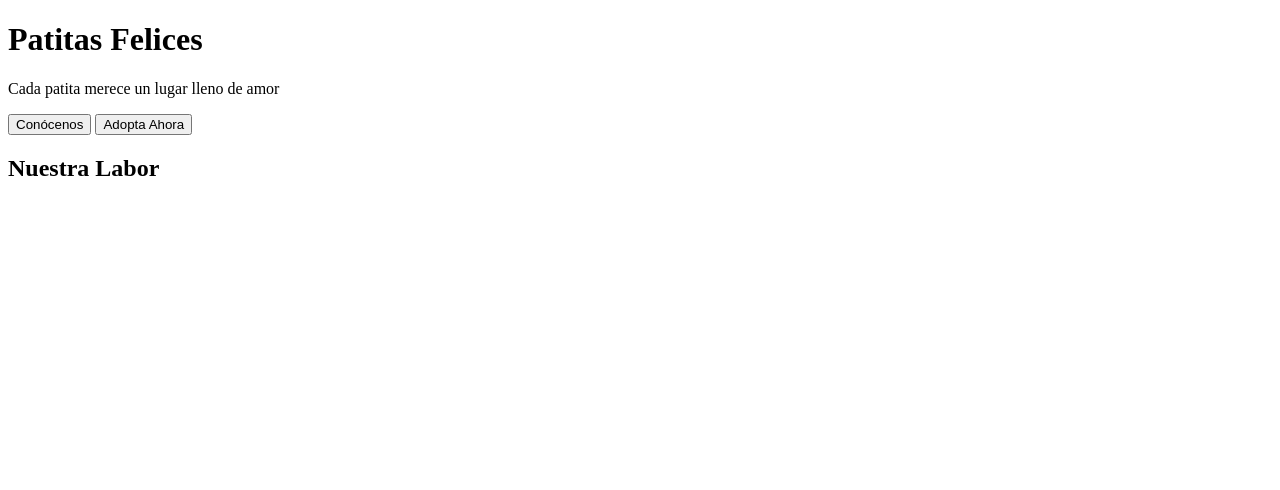
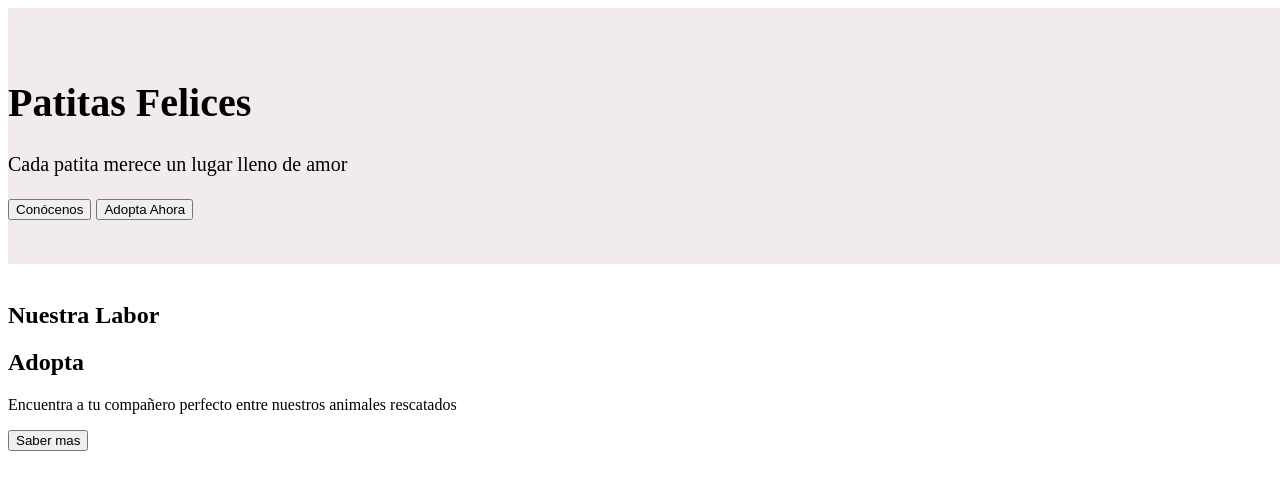
Before and after one commit to shirlyk89/Proyecto-HTML-CSS_SHIRLY-LEAL, a plain HTML site: page index.html in a window 1280 px wide. Drawn offline with Linux system fonts and the light colour scheme.

Commit message:
chore: Inicio de estructura basica de html

```diff
--- a/index.html
+++ b/index.html
@@ -4,7 +4,7 @@
     <meta charset="UTF-8">
     <meta name="viewport" content="width=device-width, initial-scale=1.0">
     <title>Patitas Felices</title>
-</head>
+    <link rel="stylesheet" href="style.css">
 <body>
   <header class="encabezado">
     <h1>Patitas Felices</h1>
@@ -13,8 +13,22 @@
     <button>Adopta Ahora</button>
   </header>
 
+  <div class="carrusel">
+<div class="slides">
+    <img src="" alt="">
+    <img src="" alt="">
+    <img src="" alt="">
+</div>
+
+  </div>
+
   <section class="razon">
     <h1>Nuestra Labor</h1>
+    <div class="contenedor">
+        <h1>Adopta</h1>
+        <p>Encuentra a tu compañero perfecto entre nuestros animales rescatados</p>
+        <button>Saber mas</button>
+    </div>
   </section>
 
 
--- /dev/null
+++ b/style.css
@@ -0,0 +1,13 @@
+* {
+    box-sizing: border-box;
+}
+
+.encabezado {
+    background-color: #f1ebeb;
+    height: 20vw;
+    width: 100vw;
+    font-size: 20px;
+    align-content: center;
+    align-items: right;
+
+}
```
